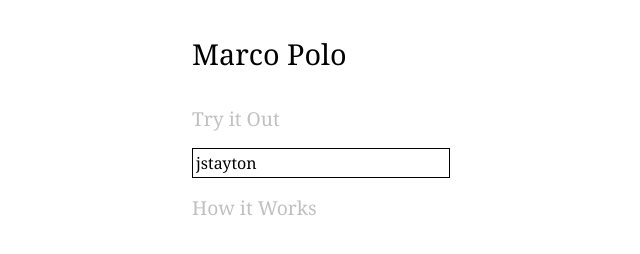
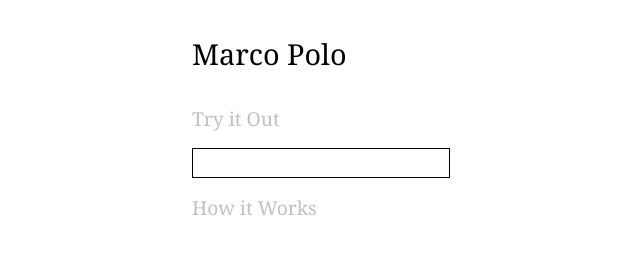
Before and after one commit to jstayton/jquery-marcopolo, a plain HTML site: page example1.html in a window 1280 px wide. Shown: the full height of the page, 58-698 px from the left. Drawn offline with nearby package versions, Linux system fonts and the light colour scheme.

Commit message:
Removed some test code.

```diff
--- a/example1.html
+++ b/example1.html
@@ -19,19 +19,10 @@
           formatItem: function (data, $item) {
             return data.screen_name;
           },
-          label: '#twitterUserSearchLabel',
           onSelect: function (data, $item) {
             this.val(data.screen_name);
           }
         });
-
-        // setTimeout(function () {
-        //   $('#twitterUserSearch').marcoPolo('option', 'selected', { screen_name: 'jstayton' });
-        //
-        //   setTimeout(function () {
-        //     $('#twitterUserSearch').marcoPolo('select', null);
-        //   }, 2000);
-        // }, 2000);
       });
     </script>
   </head>
@@ -40,8 +31,7 @@
       <h1>Marco Polo</h1>
       <h2>Try it Out</h2>
       <form action="http://api.infochimps.com/social/network/tw/search/people_search" method="get">
-        <label for="twitterUserSearch" id="twitterUserSearchLabel">This is the label</label>
-        <input type="text" name="twitterUserSearch" id="twitterUserSearch" data-selected="{ &quot;screen_name&quot;: &quot;jstayton&quot; }">
+        <input type="text" name="twitterUserSearch" id="twitterUserSearch">
         <img src="img/busy.gif">
       </form>
       <h2>How it Works</h2>
```
